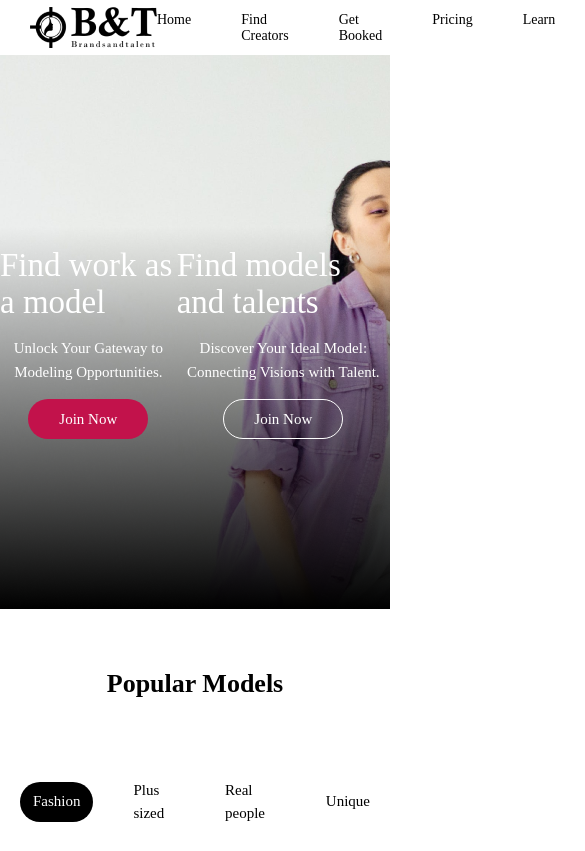
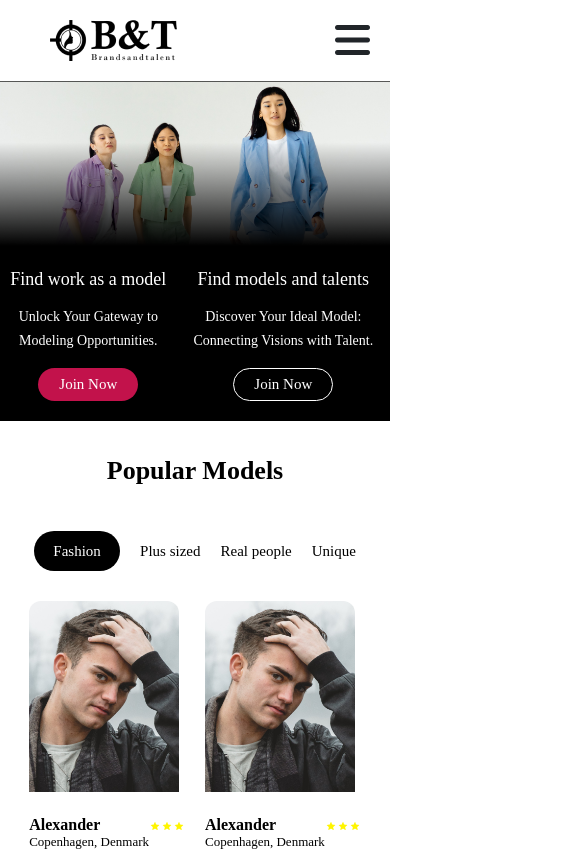
Before and after one commit to Srishtis-React-Team/Brands-and-talent-Web, a React (Create React App) app: page / in a window 390 px wide. Shown: the top 851 px of the page, 585 px wide, since content can reach past the window. Built offline with nearby package versions, Linux system fonts and the light colour scheme.

Commit message:
responsive

```diff
--- a/public/index.html
+++ b/public/index.html
@@ -11,6 +11,7 @@
     />
     <link rel="apple-touch-icon" href="%PUBLIC_URL%/logo192.png" />
     <link rel="manifest" href="%PUBLIC_URL%/manifest.json" />
+    <link rel="stylesheet" href="https://cdnjs.cloudflare.com/ajax/libs/font-awesome/6.5.1/css/all.min.css" integrity="sha512-DTOQO9RWCH3ppGqcWaEA1BIZOC6xxalwEsw9c2QQeAIftl+Vegovlnee1c9QX4TctnWMn13TZye+giMm8e2LwA==" crossorigin="anonymous" referrerpolicy="no-referrer" />
     <link href="https://cdn.jsdelivr.net/npm/bootstrap@5.0.2/dist/css/bootstrap.min.css" rel="stylesheet" integrity="sha384-EVSTQN3/azprG1Anm3QDgpJLIm9Nao0Yz1ztcQTwFspd3yD65VohhpuuCOmLASjC" crossorigin="anonymous">
     <title>React App</title>
   </head>
--- a/src/assets/css/dashboard.css
+++ b/src/assets/css/dashboard.css
@@ -1,16 +1,14 @@
-
+@media only screen and (min-width:390px){
 .header{
     display: flex;
     justify-content: space-between;
     align-items: center;
     height: 55px;
-    position: fixed;
     top: 0;
     width: 100%;
     background-color: #FFF;
     z-index: 9;
 }
-
 
 .icon{
     padding-left: 30px;
@@ -81,7 +79,10 @@
     justify-content: space-around;
     align-items: end;
     background-image: url("../images/section1.png");
-    background-size: cover;
+    background-size: contain;
+    background-repeat: no-repeat;
+    width: 100%;
+    /* height: 100; */
 }
 
 .find-work{
@@ -198,7 +199,8 @@
 .gallery-content{
     display: flex;
     justify-content: space-between;
-    padding: 20px;
+    align-items: baseline;
+    padding: 20px 0px;
 }
 
 .name{
@@ -523,5 +525,175 @@
     height: 34px;
     background-color: rgba(255, 255, 255, 0.10);
 }
+    .mobile-navbar{
+        display: none;
+    }
 
-@media only screen and (max-width:390px){}
+    .mobile-navbar{
+        display: none;
+        justify-content: space-between;
+        padding: 20px;
+    }
+
+    .fa-bars{
+        cursor: pointer;
+        font-size: 40px;
+    }
+
+    .mobile-nav-content{
+        visibility: hidden;
+    }
+
+}
+@media only screen and (max-width:390px){
+    .section-1{
+        background-color: black !important;
+        height: 340px;
+        display: flex;
+        justify-content: space-around;
+        align-items: end;
+        background-image: url("../images/section1.png");
+        background-size: contain;
+        background-repeat: no-repeat;
+        width: 100%;
+    }
+    .gallery-img{
+        width: 150px;
+    }
+    .gallery-section{
+        padding: 10px 0px;
+    }
+    .cards{
+        flex-wrap: wrap;
+        /* margin-top: ; */
+    }
+    .card-wrapper{
+        margin-top: 15px;
+    }
+    .case-images{
+        width: 150px;
+    }
+    .box-two{
+        display: none;
+    }
+    .box-one{
+        flex-direction: column;
+        justify-content: center;
+        align-items: center;
+    }
+    .carousel-title{
+        padding: 15px 0px 15px 0px;
+    }
+    .carousel-section{
+        padding: 10px;
+    }
+    .carousel-description{
+        font-size: 16px;
+    }
+    .quote>img{
+        width: 20px;
+        height: 20px;
+    }
+    .profile-info{
+        font-size: 12px;
+    }
+    .profile-name{
+        font-size: 14px;
+    }
+    .profile-section{
+        padding: 10px 0px !important;
+    }
+    .carousel-img{
+        width: 275px;
+    }
+    .brands-section{
+        flex-wrap: wrap;
+        padding: 0px 15px;
+    }
+    .brands-section>div{
+        padding: 18px 10px;
+    }
+    .form-section{
+        width: 355px;
+        height: 287px;
+        display: flex;
+        flex-direction: column;
+        justify-content: center;
+        align-items: center;
+        flex-direction: column;
+        margin: 20px;
+    }
+
+    .form-fields{
+        display: flex;
+        flex-direction: column;
+        padding-top: 0px;
+    }
+    .form-fields>input{
+        margin: 15px 0px;
+    }
+    .input-style{
+        height: 48px;
+    }
+    .subscribe-btn{
+        height: 48px;
+    }
+    .footer-section{
+        flex-wrap: wrap;
+        justify-content: space-around;
+        align-items: center;
+    }
+    .footer-wrapper{
+        margin: 30px 0px;
+    }
+    .title{
+        padding: 35px 0px;
+    }
+    .section-title {
+        font-size: 18px;
+    }
+    .find-work{
+        padding-bottom: 20px;
+    }
+    .Join-wrapper {
+        width: 100px;
+        height: 33px;
+    }
+    .white-joinnow{
+        width: 100px;
+        height: 33px;
+    }
+    .section-description{
+        font-size: 14px;
+    }
+    .tabs>div{
+        margin: 10px;
+    }
+    .header{
+        display: none;
+    }
+    .mobile-nav-content{
+        visibility: visible;
+        display: flex;
+        flex-direction: column;
+        justify-content: center;
+        align-items: center;
+    }
+    .mobile-nav-content>div{
+        margin: 12px 0px;
+    }
+
+    .signup {
+        width: 80px;
+        height: 30px;
+    }
+
+    .mobile-navbar{
+        display: flex;
+    }
+
+}
+
+.hide-nav{
+    display: none;
+}
--- a/src/views/Dashboard.js
+++ b/src/views/Dashboard.js
@@ -1,4 +1,4 @@
-import React from 'react'
+import React, { useState } from 'react'
 import '../assets/css/dashboard.css'
 import Slider from '../components/Slider';
 
@@ -27,10 +27,24 @@ const Dashboard = () => {
    const roundProfile = require('../assets/icons/round-profile.png');
    const quoteIcon = require('../assets/icons/9044931_quotes_icon 1.png');
    const heartIcon = require('../assets/icons/heart.png');
-
+   const [menuOpen, setMenuOpen] = useState(false)
     return (
        <>
          <div className=''>
+         <div className='mobile-navbar'>
+         <div className='icon'>
+             <img className='btLogo' src={btLogo}></img>
+             </div>
+             <div onClick={()=>{
+               setMenuOpen(!menuOpen)
+             }}>
+             <i class="fa-solid fa-bars"></i>
+             </div>
+         </div>
+         <div className={menuOpen ? 'mobile-nav-content' : 'hide-nav'}>
+         <div className='login-text'>Login</div>
+                  <div className='signup'>Sign up</div>
+         </div>
            <div className='header'>
              <div className='icon'>
              <img src={btLogo}></img>
@@ -295,7 +309,7 @@ const Dashboard = () => {
                         </div>
                      </div>
                      </div>
-                     <div className='box-one'>
+                     <div className='box-one box-two'>
                      <div>
                        <img className='carousel-img' src={female}></img>
                      </div>
@@ -352,7 +366,7 @@ const Dashboard = () => {
                         </div>
                      </div>
                      </div>
-                     <div className='box-one'>
+                     <div className='box-one box-two'>
                      <div>
                        <img className='carousel-img' src={fashion}></img>
                      </div>
```
